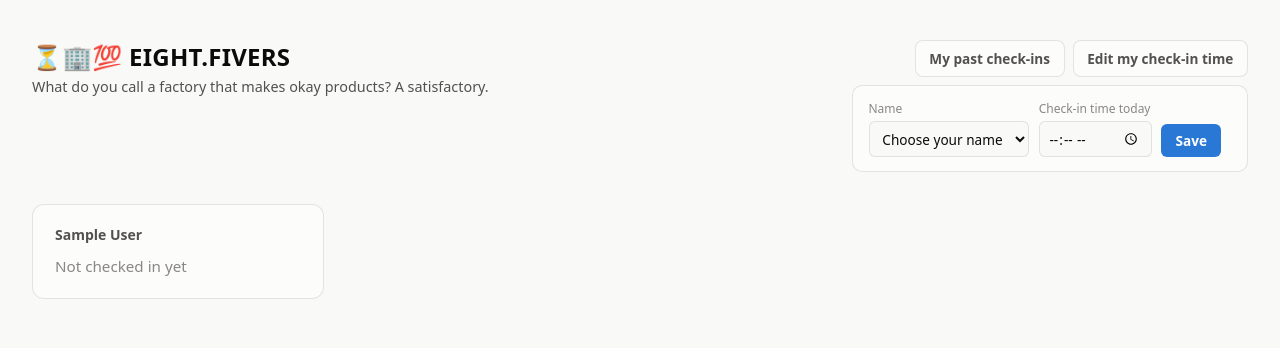
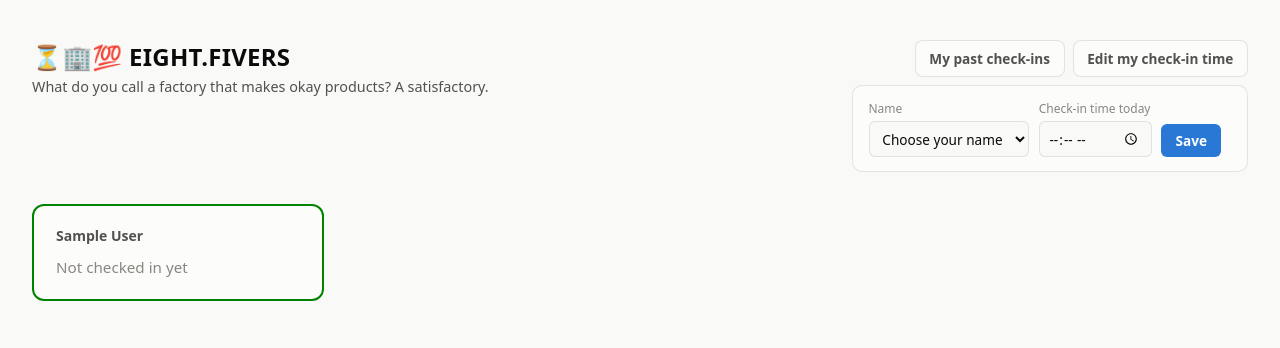
Before and after one commit to maeganeezie12/eightpointfivetimer, a FastAPI app: page / in a window 1280 px wide. Shown: the top 348 px of the page. Run offline with FastAPI, Linux system fonts and the light colour scheme; tables that the repository leaves empty hold one stand-in row (values such as "Sample post").

Commit message:
Give each person a permanent, distinct card outline color
Colors come from the 8-hue categorical palette (fixed order, CVD-safe
adjacent pairs), keyed by each user's database id % 8 rather than
their position in today's alphabetical list — so a person's color
stays the same permanently, even if the roster changes elsewhere.
Past 8 people the palette cycles rather than generating new hues.

```diff
--- a/main.py
+++ b/main.py
@@ -91,12 +91,13 @@ def dashboard(request: Request):
     users = []
     for row in rows:
         if row["target_time"] is None:
-            users.append({"name": row["name"], "wake_epoch": None, "target_epoch": None})
+            users.append({"name": row["name"], "color_index": row["id"] % 8, "wake_epoch": None, "target_epoch": None})
         else:
             wake_dt = datetime.fromisoformat(row["wake_time"])
             target_dt = datetime.fromisoformat(row["target_time"])
             users.append({
                 "name": row["name"],
+                "color_index": row["id"] % 8,
                 "wake_epoch": int(wake_dt.timestamp()),
                 "target_epoch": int(target_dt.timestamp()),
             })
--- a/templates/dashboard.html
+++ b/templates/dashboard.html
@@ -18,6 +18,14 @@
     --meter:           #2a78d6;
     --good:            #0ca30c;
     --danger:          #d03b3b;
+    --cat-0:           #2a78d6; /* blue */
+    --cat-1:           #008300; /* green */
+    --cat-2:           #e87ba4; /* magenta */
+    --cat-3:           #eda100; /* yellow */
+    --cat-4:           #1baf7a; /* aqua */
+    --cat-5:           #eb6834; /* orange */
+    --cat-6:           #4a3aa7; /* violet */
+    --cat-7:           #e34948; /* red */
   }
   @media (prefers-color-scheme: dark) {
     :root {
@@ -32,6 +40,14 @@
       --meter:           #3987e5;
       --good:            #0ca30c;
       --danger:          #e66767;
+      --cat-0:           #3987e5;
+      --cat-1:           #008300;
+      --cat-2:           #d55181;
+      --cat-3:           #c98500;
+      --cat-4:           #199e70;
+      --cat-5:           #d95926;
+      --cat-6:           #9085e9;
+      --cat-7:           #e66767;
     }
   }
 
@@ -127,10 +143,18 @@
   }
   .card {
     background: var(--surface);
-    border: 1px solid var(--border);
+    border: 2px solid var(--border);
     border-radius: 12px;
     padding: 1.25rem 1.375rem;
   }
+  .card.cat-0 { border-color: var(--cat-0); }
+  .card.cat-1 { border-color: var(--cat-1); }
+  .card.cat-2 { border-color: var(--cat-2); }
+  .card.cat-3 { border-color: var(--cat-3); }
+  .card.cat-4 { border-color: var(--cat-4); }
+  .card.cat-5 { border-color: var(--cat-5); }
+  .card.cat-6 { border-color: var(--cat-6); }
+  .card.cat-7 { border-color: var(--cat-7); }
   .name {
     font-size: 0.875rem;
     font-weight: 600;
@@ -236,7 +260,7 @@
 
 <div class="grid">
   {% for user in users %}
-  <div class="card" data-wake-epoch="{{ user.wake_epoch or '' }}" data-target-epoch="{{ user.target_epoch or '' }}">
+  <div class="card cat-{{ user.color_index }}" data-wake-epoch="{{ user.wake_epoch or '' }}" data-target-epoch="{{ user.target_epoch or '' }}">
     <div class="name">{{ user.name }}</div>
     {% if user.target_epoch is none %}
       <div class="not-checked-in">Not checked in yet</div>
```
